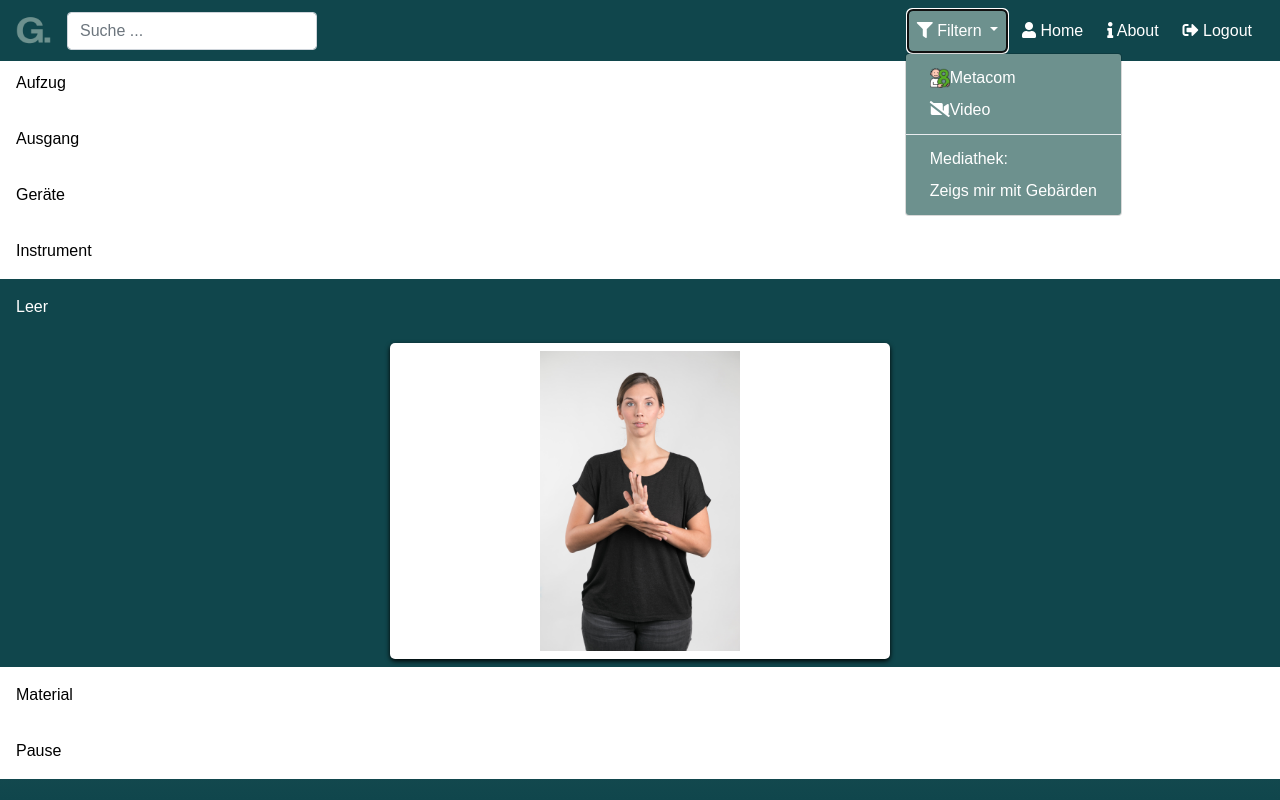
After one commit to tiloman/gebaerden, a PHP site: page /loadImages.php?Leer in a window 1280 px wide, after a click on "Filtern". The commit adds this page. Run offline with PHP 8.4, Linux system fonts and the light colour scheme; the visitor is signed in with stand-in values (Sample User, id 1); some libraries are stand-ins or nearby versions.

Commit message:
Added php library on custom images

```diff
--- /dev/null
+++ b/custom_library.css
@@ -0,0 +1,132 @@
+body {
+  font-family: sans-serif;
+  margin: 0;
+  font-weight: 200;
+  background-image: linear-gradient(#6d918e, #10464c);
+  text-align: center;
+
+}
+
+a {
+  color: black;
+  text-decoration: none;
+}
+
+.a_white{
+  color: white;
+  float: center;
+  text-align: center;
+  padding-right: 15px;
+  padding-bottom: 1em;;
+  padding-top: 1em;
+  size: 2em;
+}
+
+.collapsible-header {
+  background-color: #fff;
+  color: black;
+  cursor: pointer;
+  padding-bottom: 1em;
+  padding-top: 1em;
+  text-indent: 1em;
+  width: 100%;
+  border: none;
+  text-align: left;
+  outline: none;
+  font-size: 1em;
+  font-weight: 200;
+}
+
+.active, .collapsible-header:hover {
+  background-color: #10464c;
+  color: white;
+  max-height: 1400 !important;
+
+}
+
+
+.collapsible_body {
+  margin: 0;
+  padding: 0;
+  max-height:0;
+  overflow: hidden;
+  background-color: #10464c;
+  /* background-image: linear-gradient(#10464c, #6d918e); */
+  display: flex;
+  width: 100%;
+  flex-direction:column;
+  justify-content: center;
+
+}
+
+.collapsible-icons {
+  float: right;
+  padding-right: 2.2em;
+  letter-spacing: -1.1em;
+}
+
+
+.collapsible_body_content {
+  background-color: white;
+  border-radius: 5px;
+  box-shadow: 0px 2px 5px #000;
+  border: none;
+  margin: 0.5em;
+  padding: 0.5em;
+  width: 85%;
+  align-self: center;
+  transition: opacity 0.7s ease-out;
+  -webkit-transition: opacity 0.7s ease-out;
+}
+
+.collapsible_body_pdf {
+  border: none;
+  margin: 0.5em;
+  padding: 0.5em;
+  width: 85%;
+  align-self: center;
+  text-align: center;
+  opacity: 0;
+  transition: opacity 0.7s ease-out;
+  -webkit-transition: opacity 0.7s ease-out;
+}
+
+
+#wordsList {
+  margin-top: 55px;
+  list-style: none;
+  padding: 0;
+  transition: margin-top 0.5s;
+  -webkit-transition: margin-top 0.5s;
+
+}
+
+
+.img_gebaerden, .img_metacom, .video_gebaerden {
+  cursor: pointer;
+  display: block;
+  margin: auto;
+  max-width: 90%;
+  max-height: 300px;
+}
+
+.far {
+  padding-right: 1em;
+  font-size: 1.2em;
+}
+
+
+@media screen and (min-width: 800px) {
+
+  .collapsible_body {
+    flex-direction:row;
+    flex-wrap: wrap;
+
+
+  }
+  .collapsible_body_content {
+    max-width: 500px;
+    display: flex;
+  }
+
+}
--- a/index.php
+++ b/index.php
@@ -63,7 +63,9 @@ $userid = $_SESSION['userid'];
             <a class="dropdown-item" onclick="hideMetacom()" href="javascript:void(0)" id="viewMetacom"><img src="img/metacom.png" height="20px" title="Metacom eingeblendet">Metacom</a>
             <a class="dropdown-item" onclick="hideVideos()" href="javascript:void(0)" id="viewVideos"><i class="fas fa-video-slash" title='Videos eingeblendet'></i>Video</a>
             <div class="dropdown-divider"></div>
-            <a class="dropdown-item" href="/gebaerden/custom_library.php">Eigenes Material einblenden</a>
+
+            <a class="dropdown-item" href="#">Mediathek:</a>
+            <a class="dropdown-item" href="/gebaerden/loadImages.php">Christophorus Schule Düren</a>
           </div>
         </li>
 
--- /dev/null
+++ b/loadImages.php
@@ -0,0 +1,181 @@
+<?php
+session_start();
+if(!isset($_SESSION['userid'])) {
+  die(header("location: login.php"));
+;
+}
+
+//Abfrage der Nutzer ID vom Login
+$userid = $_SESSION['userid'];
+
+?>
+
+<html>
+<head>
+
+    <title>Gebärden</title>
+
+    <link rel="stylesheet" href="https://maxcdn.bootstrapcdn.com/bootstrap/4.0.0/css/bootstrap.min.css" integrity="sha384-Gn5384xqQ1aoWXA+058RXPxPg6fy4IWvTNh0E263XmFcJlSAwiGgFAW/dAiS6JXm" crossorigin="anonymous">
+    <link rel="stylesheet" type="text/css" href="bootstrap_navbar_custom.css">
+
+    <link rel="stylesheet" type="text/css" href="custom_library.css">
+    <link rel="stylesheet" href="https://use.fontawesome.com/releases/v5.8.1/css/all.css" integrity="sha384-50oBUHEmvpQ+1lW4y57PTFmhCaXp0ML5d60M1M7uH2+nqUivzIebhndOJK28anvf" crossorigin="anonymous">
+
+    <meta charset="UTF-8">
+    <meta name="viewport" content="width=device-width, initial-scale=1.0">
+
+    <script src="https://ajax.googleapis.com/ajax/libs/jquery/3.3.1/jquery.min.js"></script>
+
+    <!-- Global site tag (gtag.js) - Google Analytics -->
+    <script async src="https://www.googletagmanager.com/gtag/js?id=UA-21959683-2"></script>
+    <script>
+      window.dataLayer = window.dataLayer || [];
+      function gtag(){dataLayer.push(arguments);}
+      gtag('js', new Date());
+
+      gtag('config', 'UA-21959683-2');
+    </script>
+
+</head>
+
+<body>
+  <nav class="navbar navbar-expand-lg fixed-top navbar-light navbar-custom">
+    <a class="navbar-brand" href="#">
+        <img src="img/gebaerden_icon_g.png" width="35" height="35" style="border-radius: 3px;"alt="">
+      </a>
+      <div>
+        <input id="searchBar" class="form-control mr-sm-2 searchform" type="search" placeholder="Suche ...">
+      </div>
+
+      <button class="navbar-toggler" type="button" data-toggle="collapse" data-target="#navbarSupportedContent" aria-controls="navbarSupportedContent" aria-expanded="false" aria-label="Toggle navigation">
+        <i class="fas fa-bars navbar_sandwich"></i>
+      </button>
+
+    <div class="collapse navbar-collapse" id="navbarSupportedContent">
+
+      <ul class="navbar-nav ml-auto" >
+        <li class="nav-item dropdown">
+          <a class="nav-link dropdown-toggle" href="#" id="navbarDropdown" role="button" data-toggle="dropdown" aria-haspopup="true" aria-expanded="false">
+            <i class="fas fa-filter"></i> Filtern
+          </a>
+          <div class="dropdown-menu" aria-labelledby="navbarDropdown">
+            <a class="dropdown-item" onclick="hideMetacom()" href="javascript:void(0)" id="viewMetacom"><img src="img/metacom.png" height="20px" title="Metacom eingeblendet">Metacom</a>
+            <a class="dropdown-item" onclick="hideVideos()" href="javascript:void(0)" id="viewVideos"><i class="fas fa-video-slash" title='Videos eingeblendet'></i>Video</a>
+            <div class="dropdown-divider"></div>
+            <a class="dropdown-item" href="#">Mediathek:</a>
+            <a class="dropdown-item" href="index.php">Zeigs mir mit Gebärden</a>
+          </div>
+        </li>
+
+        <li class="nav-item">
+          <a class="nav-link" href="/gebaerden/profile.php"><i class="fas fa-user"></i> Home</a>
+        </li>
+
+        <li class="nav-item">
+          <a class="nav-link" href="/gebaerden/about.php"><i class="fas fa-info"></i> About</a>
+        </li>
+
+        <li class="nav-item">
+          <a class="nav-link" href="/gebaerden/logout.php"><i class="fas fa-sign-out-alt"></i> Logout</a
+        </li>
+
+
+      </ul>
+
+      <div>
+
+    </div>
+  </nav>
+
+
+<?php
+
+
+$selectedWordEncoded = $_SERVER['QUERY_STRING'];
+$selectedWord = urldecode($selectedWordEncoded);
+$selectedWordUC = ucfirst($selectedWord);
+$selectedWordLC = lcfirst($selectedWord);
+
+
+$dircontents = scandir('custom');
+natcasesort($dircontents);
+$metacomexists = null;
+$videoexists = null;
+
+echo '<ul id="wordsList">';
+foreach ($dircontents as $file) {
+  $extension = pathinfo($file, PATHINFO_EXTENSION);
+  $cleanFileName = pathinfo($file, PATHINFO_FILENAME);
+  $cleanFileNameUC = ucfirst($cleanFileName);
+  $cleanFileNameLC = lcfirst($cleanFileName);
+
+
+  if(file_exists("files/metacom/".$cleanFileNameUC.".png")) {
+    $metacomexists = "<i class='far fa-smile' title='Metacom'></i>";
+  } else if(file_exists("files/metacom/".$cleanFileNameLC.".png")) {
+    $metacomexists = "<i class='far fa-smile' title='Metacom'></i>";
+  } else {
+    $metacomexists = null;
+  }
+
+  if(file_exists("custom/videos/".$cleanFileNameUC."_video.mp4")) {
+    $videoexists = "<i class='fas fa-video' title='Video'></i>";
+  } else if(file_exists("custom/videos/".$cleanFileNameLC."_video.mp4")) {
+    $videoexists = "<i class='fas fa-video' title='Video'></i>";
+  } else {
+    $videoexists = null;
+  }
+
+  if ($extension == 'jpg') {
+    if ($selectedWord !== $cleanFileName) {
+      echo "<li>
+            <a href='loadImages.php?".urlencode($cleanFileName)."' method='post'>
+              <div class='collapsible-header'>".$cleanFileName."
+                <div class='collapsible-icons'>$metacomexists$videoexists</div>
+              </div>
+            </a>
+          </li>";}
+          else {
+      echo "<li id='active_Word'>
+
+              <div onclick='toggleActive()' class='collapsible-header active'>".$cleanFileName."
+                <div class='collapsible-icons'>$metacomexists$videoexists</div>
+              </div>
+          </li>";
+
+      echo "<div class='collapsible_body active'>
+          <div class='collapsible_body_content'>
+            <img class='img_gebaerden' src='custom/".$selectedWord.".jpg'>
+          </div>
+        ";
+      if ($videoexists !== null) {
+      echo "
+          <div class='collapsible_body_content'>
+            <video class='video_gebaerden' controls preload='metadata'><source src='custom/videos/".$selectedWord."_video.mp4#t=0.1' type='video/mp4'>Your browser does not support the video tag.</video>
+            </div>";
+      }
+      if ($metacomexists !== null) {
+      echo "
+              <div class='collapsible_body_content'>
+                <img class='img_metacom' src='/gebaerden/files/metacom/".$selectedWord.".png'>
+            </div>";
+      }
+      echo "</div>";
+    }
+  }}
+echo '</ul>';
+
+
+// header('Location: custom_library.php');
+
+
+?>
+<script src="custom_library.js"></script>
+
+<script src="https://code.jquery.com/jquery-3.2.1.slim.min.js" integrity="sha384-KJ3o2DKtIkvYIK3UENzmM7KCkRr/rE9/Qpg6aAZGJwFDMVNA/GpGFF93hXpG5KkN" crossorigin="anonymous"></script>
+<script src="https://cdnjs.cloudflare.com/ajax/libs/popper.js/1.12.9/umd/popper.min.js" integrity="sha384-ApNbgh9B+Y1QKtv3Rn7W3mgPxhU9K/ScQsAP7hUibX39j7fakFPskvXusvfa0b4Q" crossorigin="anonymous"></script>
+<script src="https://maxcdn.bootstrapcdn.com/bootstrap/4.0.0/js/bootstrap.min.js" integrity="sha384-JZR6Spejh4U02d8jOt6vLEHfe/JQGiRRSQQxSfFWpi1MquVdAyjUar5+76PVCmYl" crossorigin="anonymous"></script>
+
+
+</body>
+</html>
```
Also changed, not shown: custom_library.js (added, +47 -0 lines), custom_library.php (+6 -4 lines), 6 other files.
